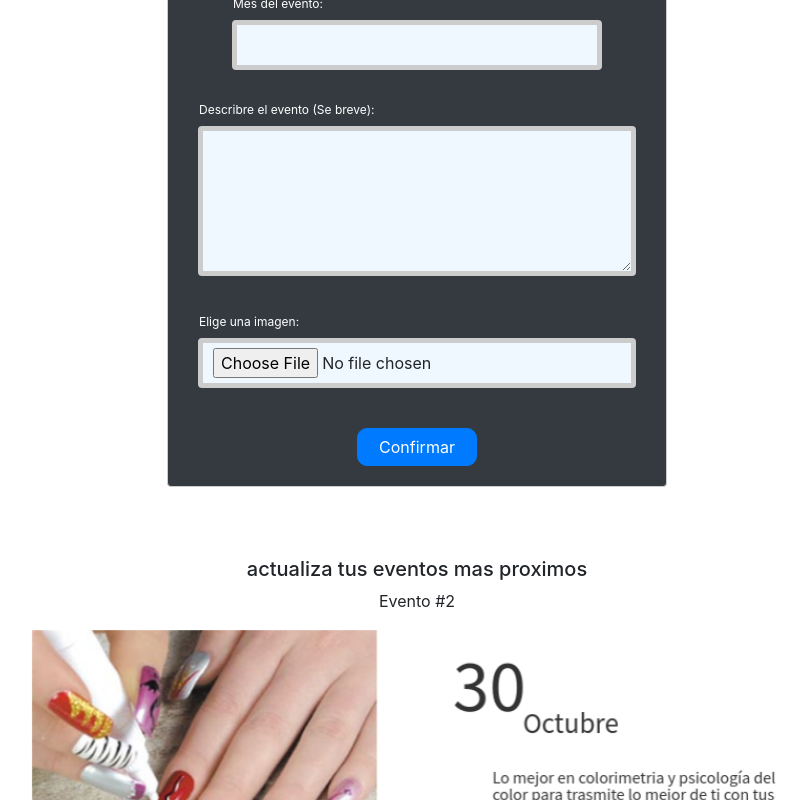
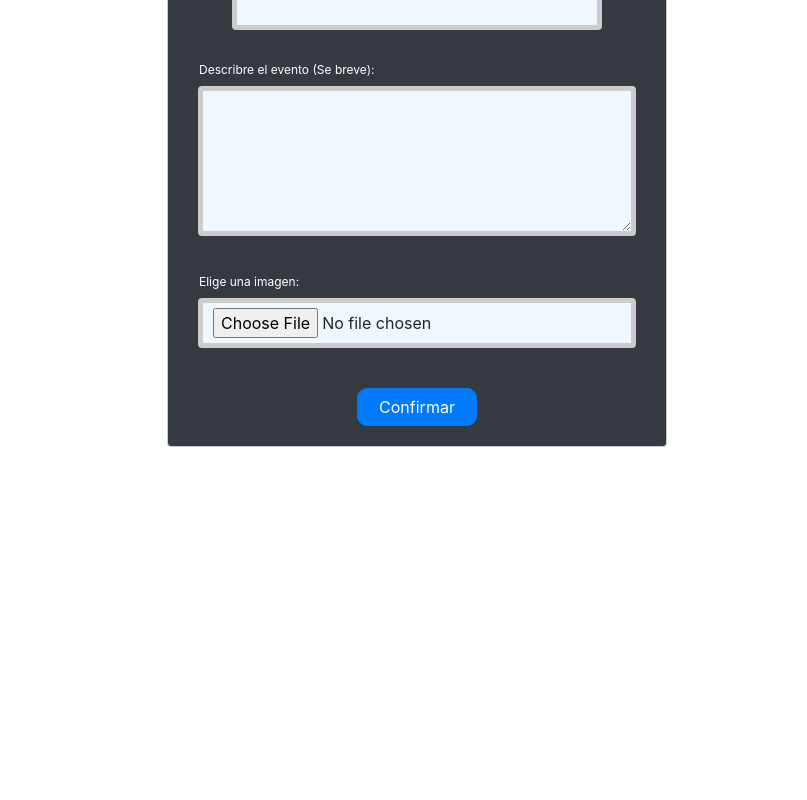
Before and after one commit to Angel10050/nailu_project, a React (Create React App) app: page /admin/content in a window 1280 px wide. Shown: the part 800-1600 px from the top of the page, without its empty margins (223-1030 px from the left). After the commit the page ends 1317 px from the top, so only its background shows below. Built offline with nearby package versions, Linux system fonts and the light colour scheme; no server answers.

Commit message:
only one form for admin

```diff
--- a/src/Components/AdminPage/AdminPage.js
+++ b/src/Components/AdminPage/AdminPage.js
@@ -1,11 +1,13 @@
 import React, { Component } from 'react'
 
-import '../AdminPage/adminPageStyle.css'
+import './adminPageStyle.css'
+
+import AdminForm from './AdminForm/AdminForm'
 
 import img1 from './srcImg/Evento1.png'
-import img2 from './srcImg/Evento2.png'
 
-import AdminMain from './mainAdminPage/AdminMain'
+
+// import AdminMain from './mainAdminPage/AdminMain'
 import Logo from '../logo/Logo'
 
 
@@ -23,8 +25,16 @@ class AdminPage extends Component {
                     </div>
                 </div>
 
-                <AdminMain img={img1} eventNumber={'Evento #1'} />
-                <AdminMain img={img2} eventNumber={'Evento #2'} />
+                <section className='adminSection'>
+
+                        <h5>actualiza tus eventos mas proximos</h5>
+
+                            <img className='ImgEventOne' src={img1} alt='primer evento' />
+
+                        <AdminForm />
+
+                </section>
+
             </>
 
         )
--- a/src/Components/AdminPage/adminPageStyle.css
+++ b/src/Components/AdminPage/adminPageStyle.css
@@ -22,3 +22,11 @@
     margin: 30px;
     padding: 20px;
 }
+
+.adminSection{
+    margin: 50px 0 50px 0;
+    display: flex;
+    justify-content: space-around;
+    align-items: center;
+    flex-direction: column;
+}
--- a/src/Components/AdminPage/mainAdminPage/AdminMain.js
+++ /dev/null
@@ -1,20 +0,0 @@
-import React from 'react'
-import AdminForm from '../AdminForm/AdminForm'
-import './adminMainStyle.css'
-
-
-const AdminMain = ({eventNumber, img}) => {
-    return(
-        <section className='adminSection'>
-
-            <h5>actualiza tus eventos mas proximos</h5>
-            <p>{eventNumber}</p>
-
-        <img className='ImgEventOne' src={img} alt='primer evento' />
-
-            <AdminForm />
-
-        </section>
-    )
-}
-export default AdminMain
--- a/src/Components/AdminPage/mainAdminPage/adminMainStyle.css
+++ /dev/null
@@ -1,7 +0,0 @@
-.adminSection{
-    margin: 50px 0 50px 0;
-    display: flex;
-    justify-content: space-around;
-    align-items: center;
-    flex-direction: column;
-}
```
Also changed, not shown: 1 other file (tests, documents, lock files or other folders).
